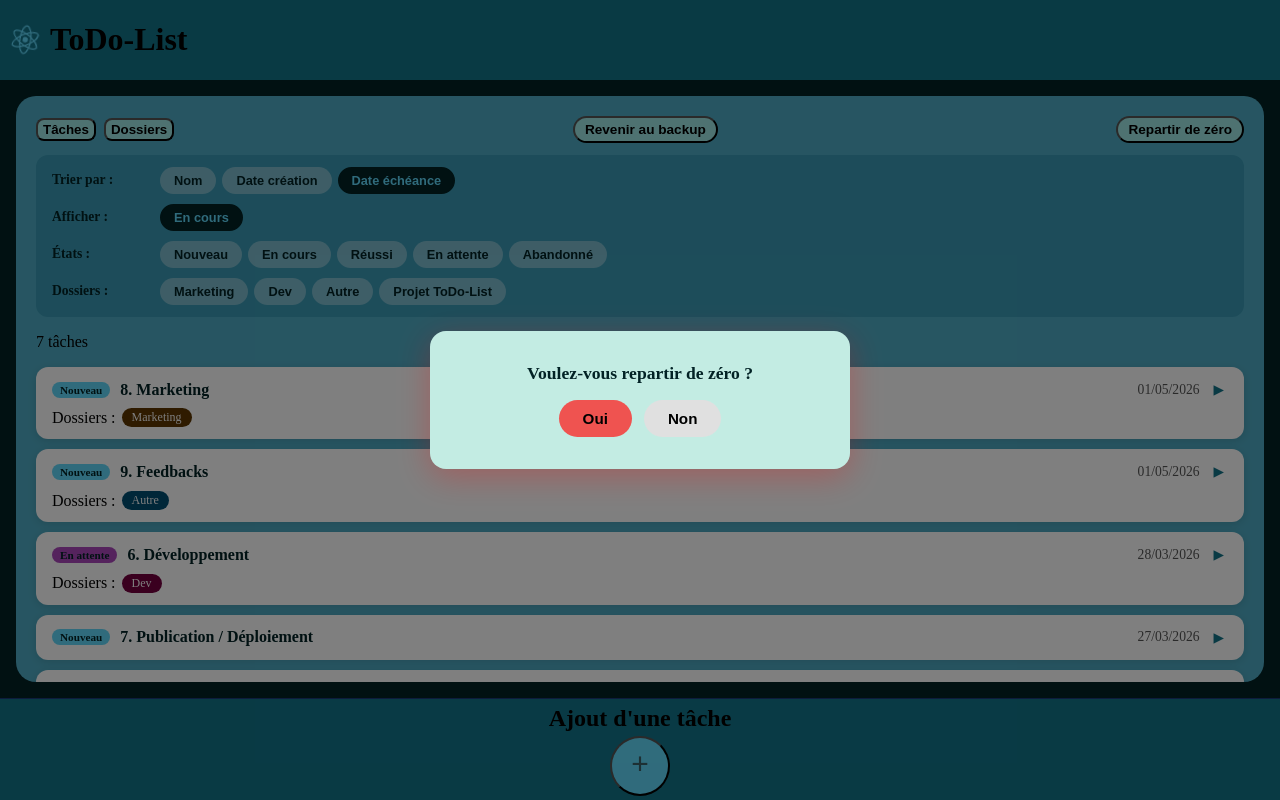
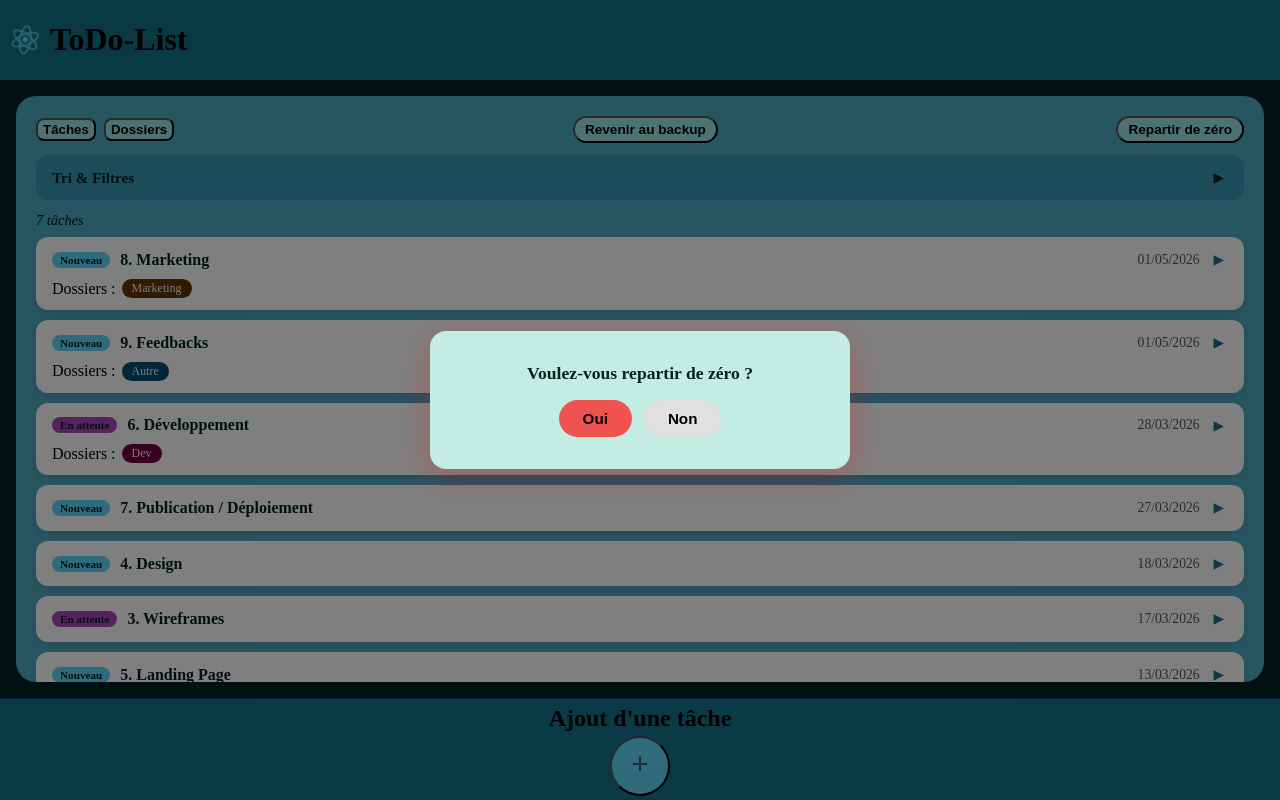
Before and after one commit to orianeMEJEAN/Projet-ToDo_List, a React (Create React App) app: page / in a window 1280 px wide. Built offline with nearby package versions, Linux system fonts and the light colour scheme.

Commit message:
filtres v2 (mofication et ajouts dans la page dossier)

```diff
--- a/src/components/filtre/Filtre.css
+++ b/src/components/filtre/Filtre.css
@@ -49,3 +49,40 @@
     color: #60d8f9;
     border-color: #022225;
 }
+
+.filtreHeader {
+    display: flex;
+    justify-content: space-between;
+    align-items: center;
+    cursor: pointer;
+}
+
+.filtreTitre {
+    font-size: 0.95rem;
+    font-weight: 700;
+    color: #022225;
+}
+
+.filtreToggle {
+    background: none;
+    border: none;
+    cursor: pointer;
+    font-size: 0.85rem;
+    color: #022225;
+    padding: 4px;
+    transition: transform 0.2s;
+    line-height: 1;
+}
+
+.filtreToggleOpen {
+    transform: rotate(90deg);
+}
+
+.filtreContenu {
+    display: flex;
+    flex-direction: column;
+    gap: 10px;
+    margin-top: 10px;
+    border-top: 1px solid #2a8aa5;
+    padding-top: 10px;
+}
--- a/src/components/filtre/Filtre.jsx
+++ b/src/components/filtre/Filtre.jsx
@@ -1,3 +1,4 @@
+import { useState } from "react";
 import { Etats } from "../../enums/Etats";
 import { useTodo } from "../../context/TodoContext";
 import "./Filtre.css";
@@ -18,6 +19,7 @@ const Filtre = ({
                     enCoursActif,
                     setEnCoursActif }) => {
     const { dossiers } = useTodo();
+    const [ouvert, setOuvert] = useState(false);
 
     const toggleEtat = (etat) => {
         setFiltreEtats((prev) =>
@@ -34,6 +36,15 @@ const Filtre = ({
     return (
         <div className="filtreContainer">
 
+            <div className="filtreHeader" onClick={() => setOuvert(!ouvert)}>
+                <span className="filtreTitre">Tri & Filtres</span>
+                <button className={`filtreToggle ${ouvert ? "filtreToggleOpen" : ""}`}>
+                    ▶
+                </button>
+            </div>
+
+            {ouvert && (
+                <div className="filtreContenu">
                     <div className="filtreSection">
                         <span className="filtreLabel">Trier par :</span>
                         <div className="filtreBtns">
@@ -46,17 +57,12 @@ const Filtre = ({
                                     {t.label}
                                 </button>
                             ))}
-                </div>
-            </div>
 
-            <div className="filtreSection">
-                <span className="filtreLabel">Afficher :</span>
-                <div className="filtreBtns">
                             <button
                                 className={`filtreBtn ${enCoursActif ? "filtreBtnActive" : ""}`}
                                 onClick={() => setEnCoursActif(!enCoursActif)}
                             >
-                        En cours
+                                Tâche active
                             </button>
                         </div>
                     </div>
@@ -93,6 +99,8 @@ const Filtre = ({
                         </div>
                     )}
                 </div>
+            )}
+        </div>
     );
 };
 
--- a/src/components/list/List.css
+++ b/src/components/list/List.css
@@ -2,7 +2,6 @@
     font-family: serif;
     display: flex;
     flex-direction: column;
-    gap: 8px;
 }
 
 .listInfo {
--- a/src/components/list/List.jsx
+++ b/src/components/list/List.jsx
@@ -5,7 +5,7 @@ import Tache from "../tache/Tache";
 import Filtre from "../filtre/Filtre";
 import "./List.css";
 
-const List = () => {
+const List = ({ vue }) => {
     const { taches, dossiers, relations } = useTodo();
 
     const [tri, setTri] = useState("date_echeance");
@@ -60,14 +60,14 @@ const List = () => {
     });
 
     return (
-        <div className="list-container">
+        <div className="listContainer">
             <Filtre
                 tri={tri} setTri={setTri}
                 filtreEtats={filtreEtats} setFiltreEtats={setFiltreEtats}
                 filtreDossiers={filtreDossiers} setFiltreDossiers={setFiltreDossiers}
                 enCoursActif={enCoursActif} setEnCoursActif={setEnCoursActif}
             />
-            <p className="list-info">
+            <p className="listInfo">
                 {tachesFiltrees.length} tâche{tachesFiltrees.length > 1 ? "s" : ""}
             </p>
             <ul className="list">
--- a/src/components/list/listDossiers/ListDossiers.jsx
+++ b/src/components/list/listDossiers/ListDossiers.jsx
@@ -2,14 +2,27 @@ import { useState } from "react";
 import { useTodo } from "../../../context/TodoContext";
 import Dossier from "../../dossier/Dossier";
 import ModelDossier from "../../mode/ModelDossier";
+import Filtre from "../../filtre/Filtre";
 import "./ListDossiers.css";
 
 const ListDossiers = () => {
     const { dossiers, ajouterDossier } = useTodo();
     const [showModel, setShowModel] = useState(false);
 
+    const [tri, setTri] = useState("date_echeance");
+    const [filtreEtats, setFiltreEtats] = useState([]);
+    const [filtreDossiers, setFiltreDossiers] = useState([]);
+    const [enCoursActif, setEnCoursActif] = useState(true);
+
     return (
         <div className="listDossiersContainer">
+            <Filtre
+                tri={tri} setTri={setTri}
+                filtreEtats={filtreEtats} setFiltreEtats={setFiltreEtats}
+                filtreDossiers={filtreDossiers} setFiltreDossiers={setFiltreDossiers}
+                enCoursActif={enCoursActif} setEnCoursActif={setEnCoursActif}
+            />
+
             <div className="listDossiersHeader">
                 <p className="listDossiersInfo">
                     {dossiers.length} dossier{dossiers.length > 1 ? "s" : ""}
```
Lines whose indentation alone changed are shown as unchanged.
